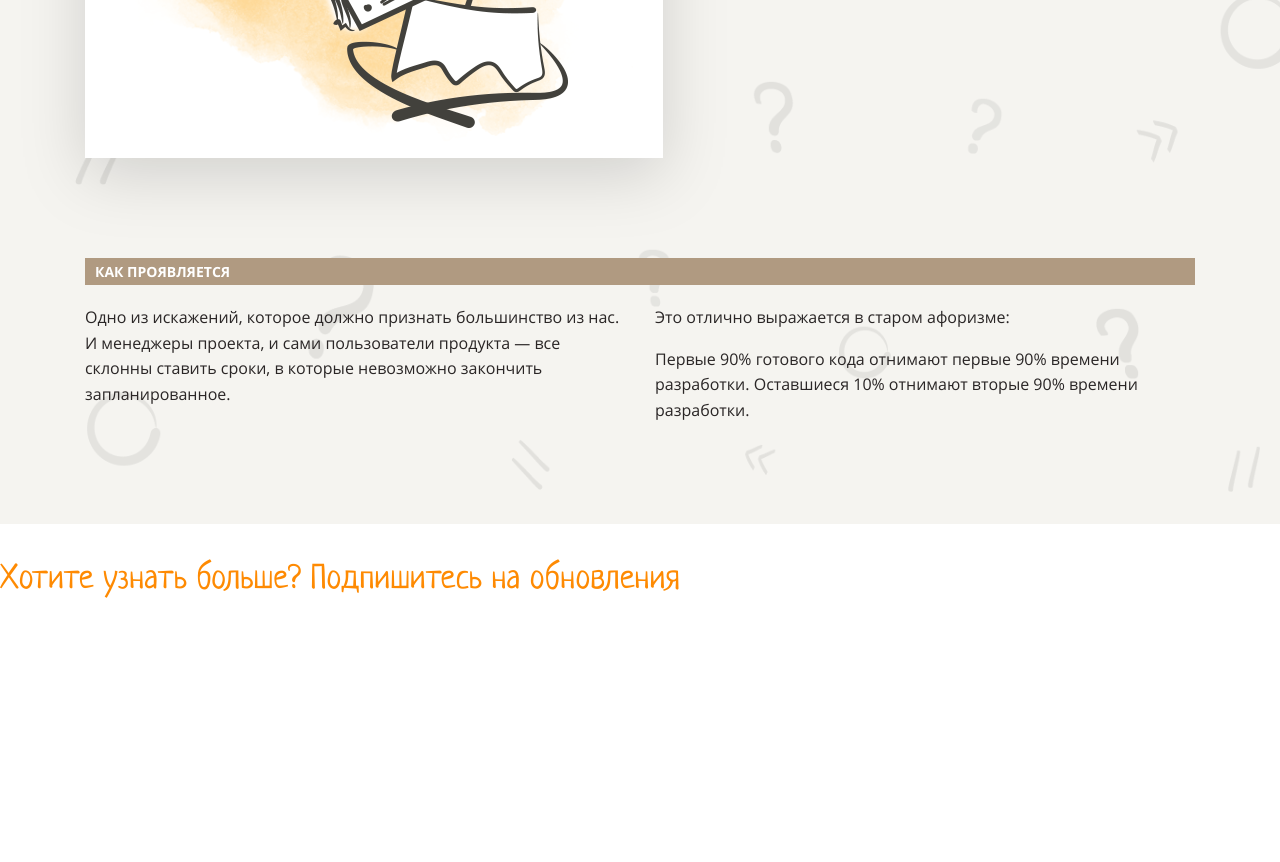
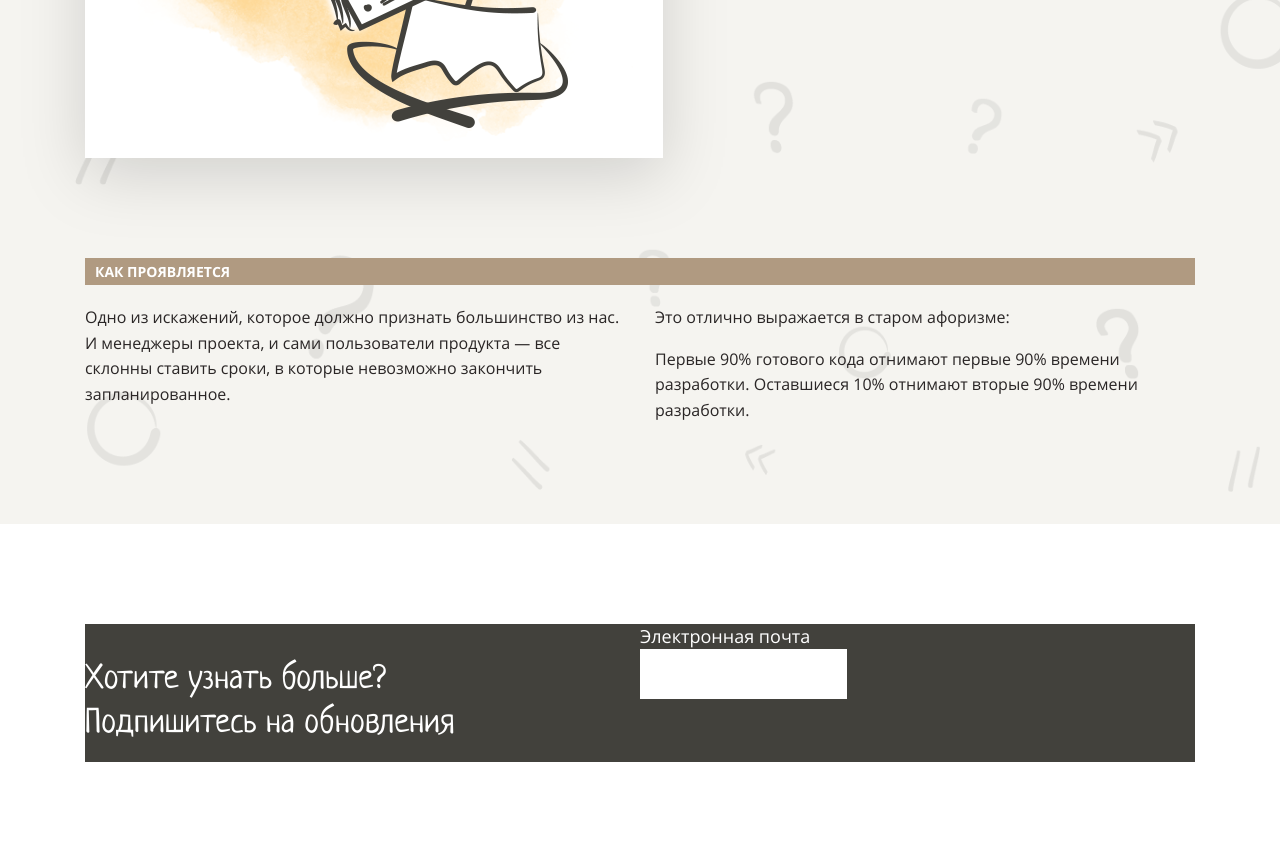
Before and after one commit to danilaprokoshev/layout-designer-project-lvl1, a website: page src/index.html in a window 1280 px wide. Shown: the part 6738-7600 px from the top of the page. Before the commit the page ends 7356 px from the top, so only its background shows below. Drawn offline with Linux system fonts and the light colour scheme.

Commit message:
updated on step#11

```diff
--- a/src/index.html
+++ b/src/index.html
@@ -189,7 +189,19 @@
     </section>
   </main>
   <footer>
-    <h3>Хотите узнать больше? Подпишитесь на обновления</h3>
+    <section class="footer">
+      <div class="container">
+        <div class="row bg-primary-dark">
+          <div class="col">
+            <h3 class="white">Хотите узнать больше?<br>Подпишитесь на обновления</h3>
+          </div>
+          <div class="col">
+            <span class="white fs-18 d-block">Электронная почта</span>
+            <input class="subscribe-inupt"/>
+          </div>
+        </div>
+      </div>
+    </section>
   </footer>
 </body>
 </html>
--- a/src/styles/style.css
+++ b/src/styles/style.css
@@ -46,7 +46,8 @@ body {
 .premature-optimization,
 .distortion-of-novelty,
 .hyperbolic-depreciation,
-.errors-in-planning {
+.errors-in-planning,
+.footer {
   position: relative;
 }
 
@@ -300,6 +301,16 @@ div.col-2 p:last-of-type {
   cursor: pointer;
 }
 
+.subscribe-inupt {
+  height: 20px;
+  padding: 15px;
+  border: 0;
+}
+
+.d-block {
+  display: block;
+}
+
 .mt-185 {
   margin-top: 185px;
 }
@@ -336,6 +347,10 @@ div.col-2 p:last-of-type {
   padding-left: 15px;
 }
 
+.fs-18 {
+  font-size: 18px;
+}
+
 .primary {
   color: var(--primary);
 }
```
